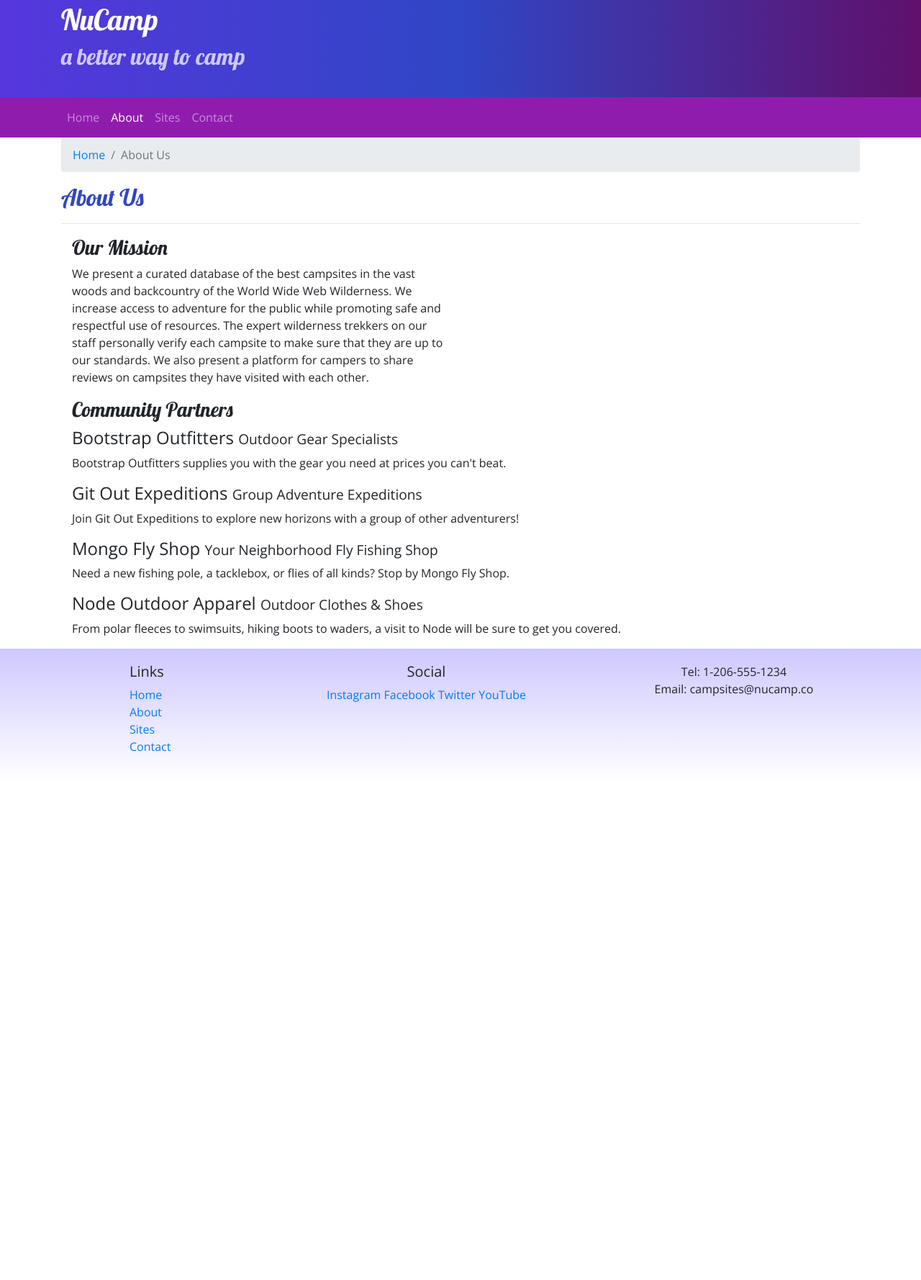
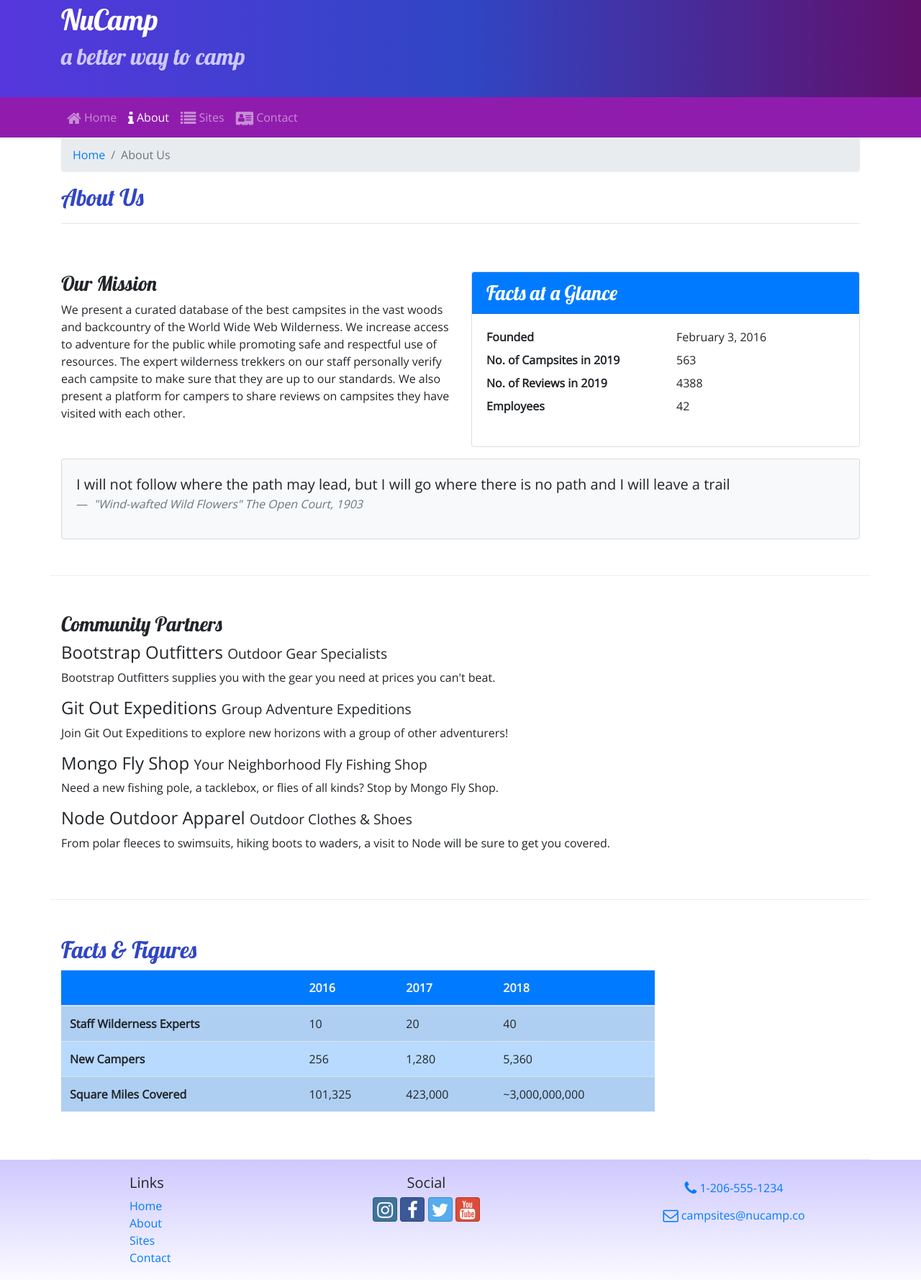
Before and after one commit to sanDiegoDave/nucampSite, a website: page aboutus.html in a window 1280 px wide. Shown: the part 27-1805 px from the top of the page at 72% size. Before the commit the page ends 1112 px from the top, so only its background shows below. Drawn offline with nearby package versions, Linux system fonts and the light colour scheme.

Commit message:
added tables

```diff
--- a/aboutus.html
+++ b/aboutus.html
@@ -8,6 +8,8 @@
     <link rel="stylesheet" href="node_modules/bootstrap/dist/css/bootstrap.min.css" />
     <link rel="stylesheet" href="https://fonts.googleapis.com/css?family=Lobster|Open+Sans" />
     <link rel="stylesheet" href="css/styles.css" />
+    <link rel="stylesheet" href="node_modules/font-awesome/css/font-awesome.min.css" />
+    <link rel="stylesheet" href="node_modules/bootstrap-social/bootstrap-social.css" />
     <title>NuCamp: A Better Way To Camp</title>
 </head>
 
@@ -26,15 +28,15 @@
 
     <nav class="navbar navbar-expand-sm navbar-dark sticky-top">
         <div class="container">
-            <button class="navbar-toggler ml-auto" type="button" data-toggle="collapse" data-target="#nucampNavBar">
+            <button class="navbar-toggler ml-auto" type="button" data-toggle="collapse" data-target="#nucampNavbar">
                 <span class="navbar-toggler-icon"></span>
             </button>
-            <div class="collapse navbar-collapse" id="nucampNavBar>">
+            <div class="collapse navbar-collapse" id="nucampNavbar">
                 <ul class="navbar-nav">
-                    <li class="nav-item"><a class="nav-link" href="index.html">Home</a></li>
-                    <li class="nav-item active"><a class="nav-link" href="#">About</a></li>
-                    <li class="nav-item"><a class="nav-link" href="#">Sites</a></li>
-                    <li class="nav-item"><a class="nav-link" href="#">Contact</a></li>
+                    <li class="nav-item"><a class="nav-link" href="index.html"><i class="fa fa-home fa-lg"></i> Home</a></li>
+                    <li class="nav-item active"><a class="nav-link" href="#"><i class="fa fa-info fa-lg"></i> About</a></li>
+                    <li class="nav-item"><a class="nav-link" href="#"><i class="fa fa-list fa-lg"></i> Sites</a></li>
+                    <li class="nav-item"><a class="nav-link" href="contactus.html"><i class="fa fa-address-card fa-lg"></i> Contact</a></li>
                 </ul>
             </div>
         </div>
@@ -52,14 +54,43 @@
             </div>
         </div>
 
-        <div>
+        <div class="row row-content">
             <div class="col-sm-6 col-xs-12">
                 <h3>Our Mission</h3>
                 <p>We present a curated database of the best campsites in the vast woods and backcountry of the World Wide Web Wilderness. We increase access to adventure for the public while promoting safe and respectful use of resources. The expert wilderness trekkers on our staff personally verify each campsite to make sure that they are up to our standards. We also present a platform for campers to share reviews on campsites they have visited with each other.</p>
             </div>
+            <div class="col-sm-6">
+                <div class="card">
+                    <h3 class="card-header bg-primary text-white">Facts at a Glance</h3>
+                    <div class="card-body">
+                        <dl class="row">
+                            <dt class="col-6">Founded</dt>
+                            <dd class="col-6">February 3, 2016</dd>
+                            <dt class="col-6">No. of Campsites in 2019</dt>
+                            <dd class="col-6">563</dd>
+                            <dt class="col-6">No. of Reviews in 2019</dt>
+                            <dd class="col-6">4388</dd>
+                            <dt class="col-6">Employees</dt>
+                            <dd class="col-6">42</dd>
+                        </dl>
+                    </div>
+                </div>
+            </div>
+            <div class="col">
+                <div class="card bg-light mt-3">
+                    <blockquote class="blockquote card-body">
+                        <p class="mb-0">I will not follow where the path may lead, but I will go where there is no path and I will leave a trail</p>
+                        <footer class="blockquote-footer">
+                            <cite title="Source Title">"Wind-wafted Wild Flowers"
+                                The Open Court, 1903
+                            </cite>
+                        </footer>
+                    </blockquote>
+                </div>
+            </div>
         </div>
 
-        <div>
+        <div class="row row-content">
             <div class="col-12">
                 <h3>Community Partners</h3>
                 <h4>Bootstrap Outfitters <small>Outdoor Gear Specialists</small></h4>
@@ -72,9 +103,46 @@
                 <p class="d-none d-sm-block">From polar fleeces to swimsuits, hiking boots to waders, a visit to Node will be sure to get you covered.</p>
             </div>
         </div>
+        <div class="row row-content">
+            <div class="col-sm-9">
+            	<h2>Facts &amp; Figures</h2>
+            	<div class="table-responsive">
+               	    <table class="table table-striped">
+	                    <thead>
+	                        <tr class="bg-primary text-light">
+	                            <th></th>
+	                            <th>2016</th>
+	                            <th>2017</th>
+	                            <th>2018</th>
+	                        </tr>
+                    	</thead>
+	                    <tbody class="table-primary">
+                            <tr>
+                                <th>Staff Wilderness Experts</th>
+                                <td>10</td>
+                                <td>20</td>
+                                <td>40</td>
+                            </tr>
+                            <tr>
+                                <th>New Campers</th>
+                                <td>256</td>
+                                <td>1,280</td>
+                                <td>5,360</td>
+                            </tr>
+                            <tr>
+                                <th>Square Miles Covered</th>
+                                <td>101,325</td>
+                                <td>423,000</td>
+                                <td>~3,000,000,000</td>
+                            </tr>
+                        </tbody>
+                    </table>
+                </div>
+            </div>
+       </div>
     </div>
 
-    <footer>
+    <footer class="site-footer">
         <div class="container">
             <div class="row">
                 <div class="col-4 col-sm-2 offset-1">
@@ -88,14 +156,14 @@
                 </div>
                 <div class="col-6 col-sm-5 text-center">
                     <h5>Social</h5>
-                    <a href="http://instagram.com/">Instagram</a>
-                    <a href="http://facebook.com/">Facebook</a>
-                    <a href="http://twitter.com/">Twitter</a>
-                    <a href="http://youtube.com/">YouTube</a>
+                    <a class="btn btn-social-icon btn-instagram" href="http://instagram.com/"><i class="fa fa-instagram"></i></a>
+                    <a class="btn btn-social-icon btn-facebook" href="http://facebook.com/"><i class="fa fa-facebook"></i></a>
+                    <a class="btn btn-social-icon btn-twitter" href="http://twitter.com/"><i class="fa fa-twitter"></i></a>
+                    <a class="btn btn-social-icon btn-google" href="http://youtube.com/"><i class="fa fa-youtube"></i></a>
                 </div>
                 <div class="col-sm-4 text-center">
-                    Tel: 1-206-555-1234<br />
-                    Email: campsites@nucamp.co
+                    <a class="btn btn-link" href="tel:+0000000"><i class="fa fa-phone fa-lg text-primary"></i> 1-206-555-1234</a><br />
+                    <a class="btn btn-link" href="mailto:campusites@nucamp.co"><i class="fa fa-envelope-o fa-lg text-primary"></i> campsites@nucamp.co</a>
                 </div>
            </div>
         </div>
--- a/css/styles.css
+++ b/css/styles.css
@@ -14,7 +14,7 @@ header h2 {
     color: #CEC8FF;
 }
 
-footer {
+.site-footer {
     background-image: linear-gradient(#CEC8FF, white);
     padding: 20px 0px;
 }
--- a/package.json
+++ b/package.json
@@ -15,6 +15,8 @@
   },
   "dependencies": {
     "bootstrap": "^4.0.0",
+    "bootstrap-social": "^5.1.1",
+    "font-awesome": "^4.7.0",
     "jquery": "^3.3.1",
     "popper.js": "^1.12.9"
   }
```
Also changed, not shown: contactus.html (added, +176 -0 lines), index.html (+15 -13 lines), 1 other file.
